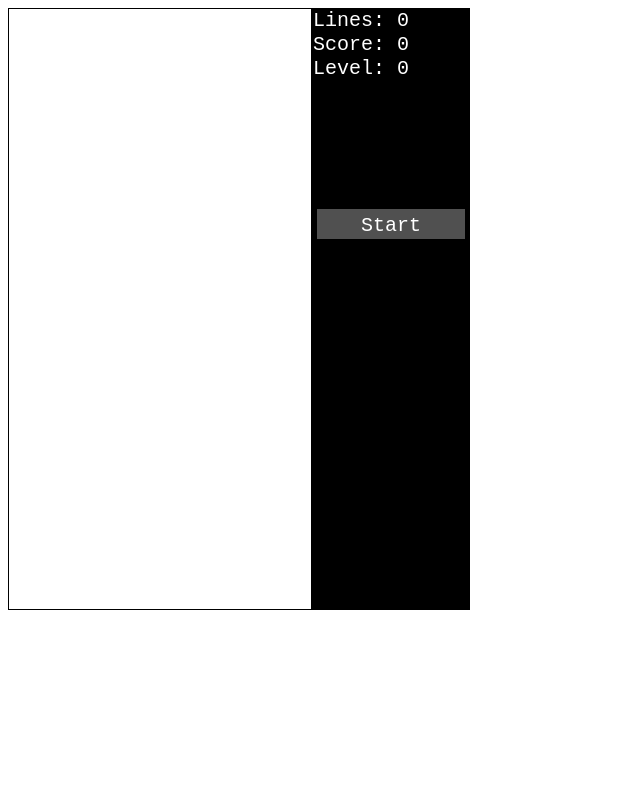
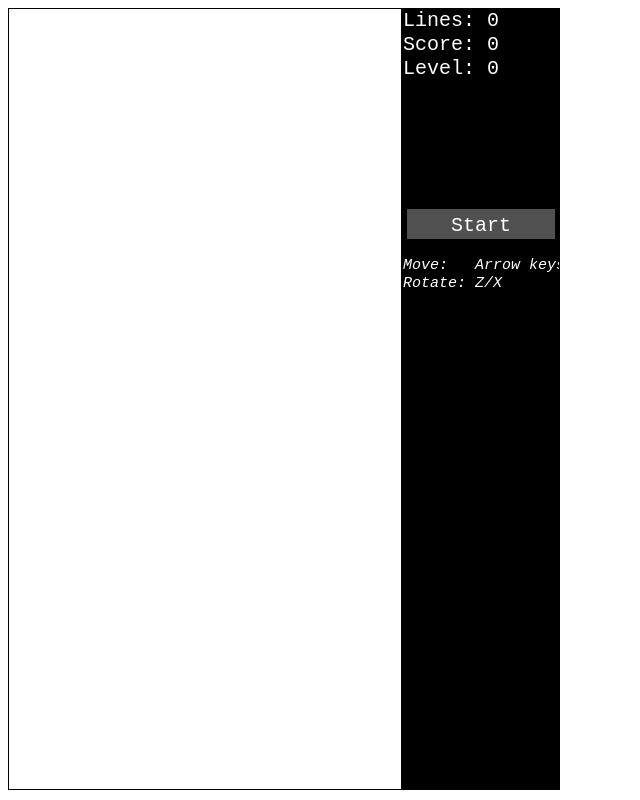
Before and after one commit to Costa365/Tetris, a plain HTML site: page src/index.html in a window 1280 px wide. Shown: the whole page, without its empty margins (0-640 px from the left). Drawn offline with Linux system fonts and the light colour scheme.

Commit message:
Width and height adjusts to window

```diff
--- a/src/TetrisGame.js
+++ b/src/TetrisGame.js
@@ -1,5 +1,6 @@
-const CANVAS_WIDTH = 300;
-const CANVAS_HEIGHT = 600;
+const PLAYFIELD_WIDTH = 400;
+const PLAYFIELD_HEIGHT = 800;
+
 const SCORE_X_POS = 4;
 const LINES_Y_POS = 17;
 const SCORE_Y_POS = 41;
@@ -8,10 +9,11 @@ const NEXT_Y_POS = 89;
 const GAME_OVER_Y_POS = 89;
 const NEXT_PIECE_Y_OFFSET = 96;
 const SCORE_PANEL_WIDTH = 160;
-const BUTTON_X_POS = CANVAS_WIDTH+8;
 const BUTTON_Y_POS = 200;
 const BUTTON_WIDTH = 148;
 const BUTTON_HEIGHT = 30;
+const KEYS_Y_POS = 260;
+const KEYS2_Y_POS = 278;
 
 const SCORE_BACKGROUND_COLOR = "#000000";
 const FIELD_BACKGROUND_COLOR = "#ffffff";
@@ -29,23 +31,42 @@ let state = STATE_IDLE;
 let animate = function (callback) { window.setTimeout(callback, 10)};
 
 let canvas = document.createElement("canvas");
-let width = CANVAS_WIDTH;
-let height = CANVAS_HEIGHT;
+let playfieldWidth = PLAYFIELD_WIDTH;
+let playfieldHeight = PLAYFIELD_HEIGHT;
+adjustDimensions();
+
 let frame = 0;
 let context = canvas.getContext('2d');
 let playfield = new PlayField();
-let blockwidth = width/playfield.columns();
-let blockheight = height/playfield.rows();
+let blockwidth = playfieldWidth/playfield.columns();
+let blockheight = playfieldHeight/playfield.rows();
+let buttonXPos = playfieldWidth+8;
 let keysDown = {};
 
-canvas.width = width+SCORE_PANEL_WIDTH;
-canvas.height = height;
+canvas.width = playfieldWidth+SCORE_PANEL_WIDTH;
+canvas.height = playfieldHeight;
 canvas.style = "border:1px solid " + SCORE_BACKGROUND_COLOR;
 context.font = "20px Monospace";
 
+function adjustDimensions() {
+  let availablePlayFieldWidth = window.innerWidth-20 - SCORE_PANEL_WIDTH;
+  let availablePlayFieldHeight = window.innerHeight-20;
+  if(availablePlayFieldHeight < PLAYFIELD_HEIGHT || availablePlayFieldWidth < PLAYFIELD_WIDTH)
+  {
+    if(availablePlayFieldHeight > availablePlayFieldWidth*2){
+      playfieldWidth = availablePlayFieldWidth;
+      playfieldHeight = availablePlayFieldWidth*2;
+    }
+    else{
+      playfieldHeight = availablePlayFieldHeight;
+      playfieldWidth = availablePlayFieldHeight/2;
+    }
+  }
+};
+
 let render = function () {
   context.fillStyle = FIELD_BACKGROUND_COLOR;
-  context.fillRect(0, 0, width+1, height);
+  context.fillRect(0, 0, playfieldWidth+1, playfieldHeight);
 
   drawScorePanel();
 
@@ -80,17 +101,22 @@ let render = function () {
 
 let drawScorePanel = function (){
   context.fillStyle = SCORE_BACKGROUND_COLOR;
-  context.fillRect(width + 2, 0, SCORE_PANEL_WIDTH, height);
+  context.fillRect(playfieldWidth + 2, 0, SCORE_PANEL_WIDTH, playfieldHeight);
   context.fillStyle = SCORE_TEXT_COLOR;
-  context.fillText(`Lines: ${playfield.getLines()}`, width + SCORE_X_POS, LINES_Y_POS);
-  context.fillText(`Score: ${playfield.getScore()}`, width + SCORE_X_POS, SCORE_Y_POS);
-  context.fillText(`Level: ${playfield.getLevel()}`, width + SCORE_X_POS, LEVEL_Y_POS);
+  context.fillText(`Lines: ${playfield.getLines()}`, playfieldWidth + SCORE_X_POS, LINES_Y_POS);
+  context.fillText(`Score: ${playfield.getScore()}`, playfieldWidth + SCORE_X_POS, SCORE_Y_POS);
+  context.fillText(`Level: ${playfield.getLevel()}`, playfieldWidth + SCORE_X_POS, LEVEL_Y_POS);
   drawActionButton();
+
+  context.font = "italic 15px Monospace";
+  context.fillText(`Move:   Arrow keys`, playfieldWidth + SCORE_X_POS, KEYS_Y_POS);
+  context.fillText(`Rotate: Z/X`, playfieldWidth + SCORE_X_POS, KEYS2_Y_POS);
+  context.font = "20px Monospace";
 }
 
 let drawActionButton = function (){
   context.fillStyle = BUTTON_COLOR;
-  context.fillRect(BUTTON_X_POS, BUTTON_Y_POS, BUTTON_WIDTH, BUTTON_HEIGHT);
+  context.fillRect(buttonXPos, BUTTON_Y_POS, BUTTON_WIDTH, BUTTON_HEIGHT);
   context.fillStyle = SCORE_TEXT_COLOR;
   let btnText = "";
 
@@ -109,19 +135,19 @@ let drawActionButton = function (){
       break;
   }
 
-  let btnX = BUTTON_X_POS + ((BUTTON_WIDTH - context.measureText(btnText).width)/2);
+  let btnX = buttonXPos + ((BUTTON_WIDTH - context.measureText(btnText).width)/2);
   context.fillText(btnText, btnX, 222);
 }
 
 let drawNextPiece = function (){
   if(state != STATE_IDLE){
     context.fillStyle = SCORE_TEXT_COLOR;
-    context.fillText(`Next: `, width + SCORE_X_POS, NEXT_Y_POS);
+    context.fillText(`Next: `, playfieldWidth + SCORE_X_POS, NEXT_Y_POS);
     let piece = playfield.getNextPiece();
     for(let i = 0; i < piece.length; i++) {
       for(let j = 0; j < piece[0].length; j++) {
         if(piece[i][j]!=0){
-          let x = j*blockwidth + width + SCORE_X_POS;
+          let x = j*blockwidth + playfieldWidth + SCORE_X_POS;
           let y = i*blockheight+NEXT_PIECE_Y_OFFSET;
 
           context.fillRect(x, y, blockwidth, blockheight);
@@ -137,7 +163,7 @@ let drawNextPiece = function (){
 
 let drawGameOver = function (){
   context.fillStyle = SCORE_TEXT_COLOR;
-  context.fillText(`Game Over!`, width + SCORE_X_POS, GAME_OVER_Y_POS);
+  context.fillText(`Game Over!`, playfieldWidth + SCORE_X_POS, GAME_OVER_Y_POS);
 }
 
 let update = function () {
@@ -194,8 +220,8 @@ window.addEventListener("keyup", function (event) {
 
 canvas.addEventListener('click', function(event) {
   if (
-    event.x > BUTTON_X_POS &&
-    event.x < BUTTON_X_POS + BUTTON_WIDTH &&
+    event.x > buttonXPos &&
+    event.x < buttonXPos + BUTTON_WIDTH &&
     event.y > BUTTON_Y_POS &&
     event.y < BUTTON_Y_POS + BUTTON_HEIGHT) {
       switch(state){
--- a/src/index.html
+++ b/src/index.html
@@ -1,7 +1,7 @@
 <html>
   <head>
     <title>Tetris</title>
-    <meta name="viewport" content="height=device-height, initial-scale=1">
+    <meta name="viewport" content="width=device-width, initial-scale=1">
     <link rel="icon" href="favicon.ico">
   </head>
   <body>
```
